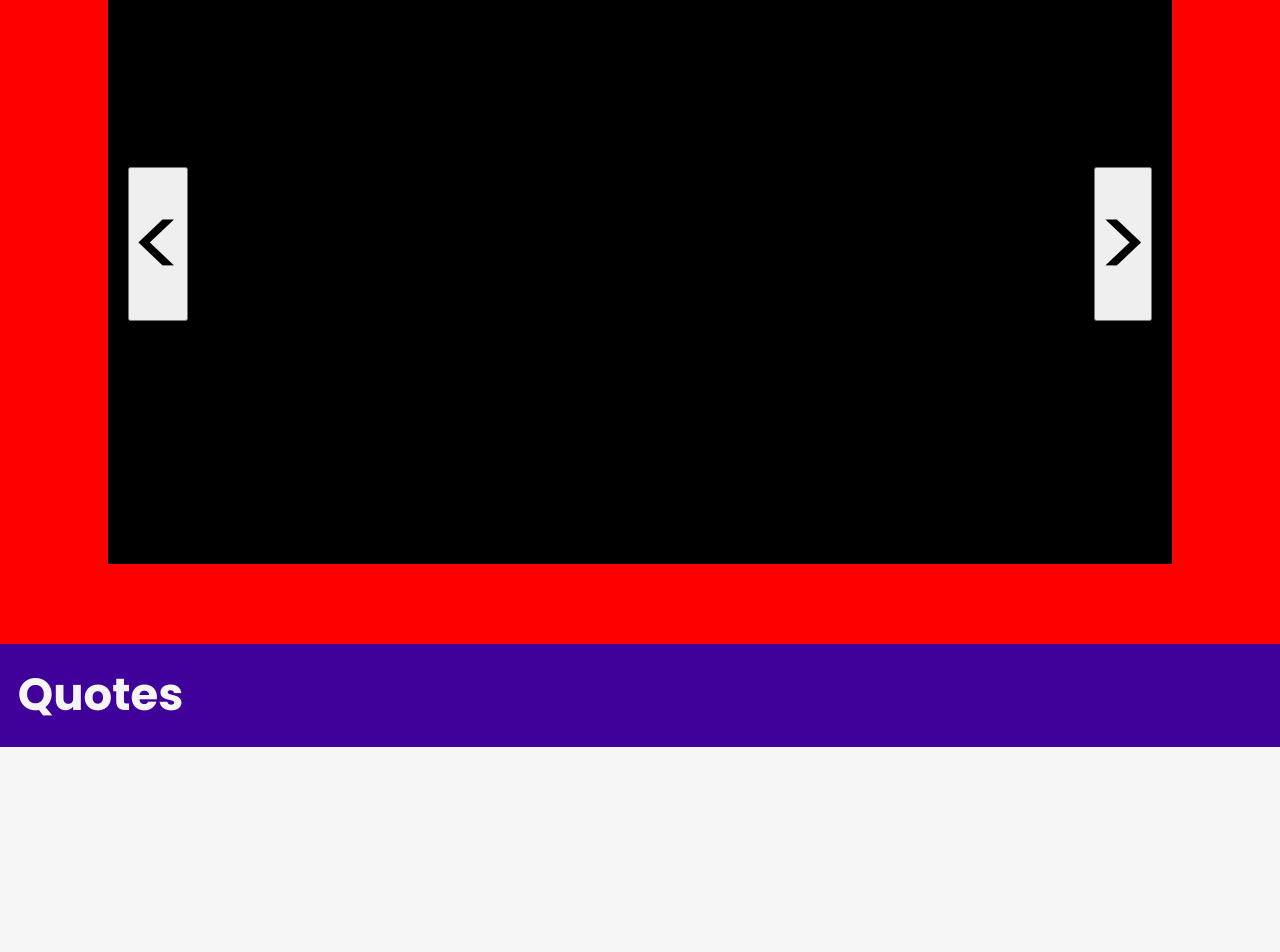
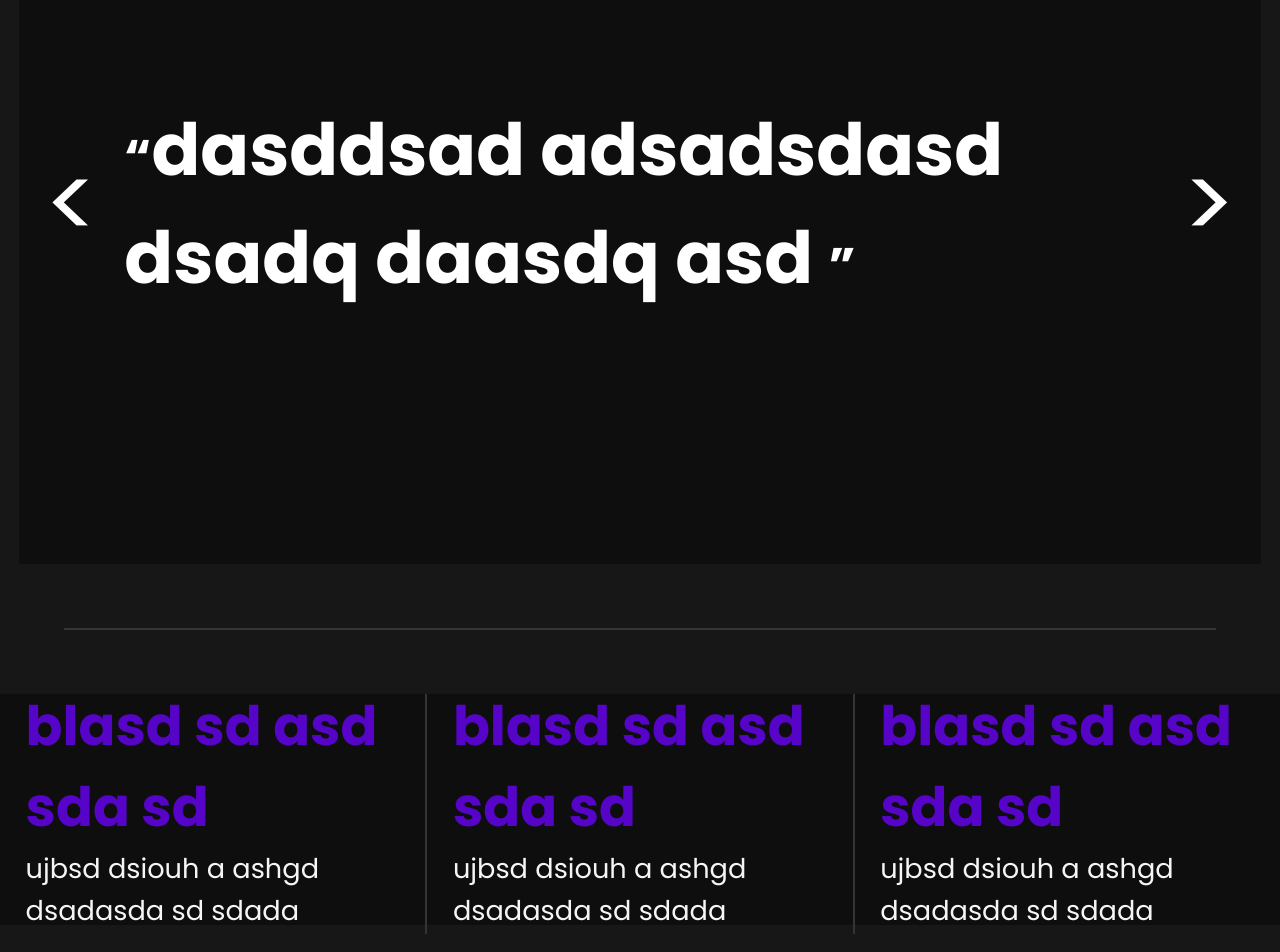
Before and after one commit to Chandu6702/Quotes.io-Frontend, a React (Vite) app: page / in a window 1280 px wide. Shown: the part 260-1212 px from the top of the page. Before the commit the page ends 1007 px from the top, so only its background shows below. Built offline with nearby package versions, Linux system fonts and the light colour scheme.

Commit message:
update Home

```diff
--- a/src/components/Home/Home.jsx
+++ b/src/components/Home/Home.jsx
@@ -4,11 +4,42 @@ import SlideShow from './SlideShow/SlideShow'
 function Home() {
   return (
     <div className={Styles['container']}>
-      <section id='hero'>
+
+      <section id={Styles['hero']}>
         <SlideShow/>
       </section>
-      <section id='info-1'></section>
+
+      <hr/>
+
+      <section id={Styles['info-1']}>
+        <ul id={Styles['list']}>
+          <li className={Styles['items']}>
+            <h3>blasd sd asd sda sd</h3>
+            <p>
+              ujbsd dsiouh a ashgd  dsadasda sd sdada
+            </p>
+          </li>
+          <div className={Styles['lines']}></div>
+          <li className={Styles['items']}>
+            <h3>blasd sd asd sda sd</h3>
+            <p>
+              ujbsd dsiouh a ashgd  dsadasda sd sdada
+            </p>
+          </li>
+          <div className={Styles['lines']}></div>
+          <li className={Styles['items']}>
+            <h3>blasd sd asd sda sd</h3>
+            <p>
+              ujbsd dsiouh a ashgd  dsadasda sd sdada
+            </p>
+          </li>
+        </ul>
+      </section>
+
+      <hr/>
+
       <section id='info-2'></section>
+
     </div>
   )
 }
--- a/src/components/Home/Home.module.css
+++ b/src/components/Home/Home.module.css
@@ -1,7 +1,49 @@
 .container{
     min-height: 100vh;
     display: flex;
+    justify-content: space-around;
+    align-items: center;
+    flex-direction: column;
+}
+
+.container hr{
+    margin: 5% 0;
+    background: rgba(255, 255, 255, 0.129);
+    height: 2px;
+    width: 90%;
+    display: block;
+    border: none;
+}
+
+#info-1{
+    width: 100%;
+}
+
+#list{
+    height: 30vh;
+    display: flex;
+    justify-content: space-evenly;
+}
+
+.items{
+    height: 75%;
+    display: flex;
+    flex-direction: column;
     justify-content: center;
     align-items: center;
-    background: red;
+    font-size: 1.7em;
+    color: whitesmoke;
+    background: #00000068;
+    padding: 2%;
 }
+
+.lines{
+    width: 3px;
+    height: 100%;
+    background: rgba(255, 255, 255, 0.129);
+}
+
+.items h3{
+    font-size: 2em;
+    color: #5604c7;
+}
--- a/src/components/Home/SlideShow/SlideShow.jsx
+++ b/src/components/Home/SlideShow/SlideShow.jsx
@@ -1,14 +1,36 @@
-import React from 'react'
+import React, { useEffect, useState } from 'react'
 import Styles from './SlideShow.module.css'
 
 function SlideShow() {
+
+  const arr=[
+    'Inosdasd asasd as a ','sadas da  a sdsa as asdas das','dasddsad adsadsdasd dsadq daasdq asd ','asdassdsdasdsd sdasdasdsadqdsada sda'
+  ]
+
+  const[idx,setIdx]=useState(0)
+
+  function handleNext(e){
+      setIdx((prev) => {
+        return (prev + 1) % arr.length
+    })
+  }
+
+  function handlePrevious(e){
+    setIdx((idx-1+arr.length)%arr.length)
+  }
+
+  useEffect(() => {
+    const ref = setInterval(handleNext, 2000);
+    return () => clearInterval(ref);
+}, [])
+
   return (
     <div id={Styles['container']}>
-        <button>{'<'}</button>
+        <button onClick={handlePrevious} >{'<'}</button>
         <h1>
-            Test asa asd sad asd
+            {arr[idx]}
         </h1>
-        <button>{'>'}</button>
+        <button onClick={handleNext} >{'>'}</button>
     </div>
   )
 }
--- a/src/components/Home/SlideShow/SlideShow.module.css
+++ b/src/components/Home/SlideShow/SlideShow.module.css
@@ -1,14 +1,34 @@
 #container{
-    /* margin-top: 20px; */
-    padding: 0px 20px;
     display: flex;
     justify-content: space-between;
     align-items: center;
-    height: 80vh;
-    width: 80vw;
-    background: #000;
+    height: 90vh;
+    width: 97vw;
+    background: #00000068;
+    color: white;
+    font-size: 3em;
 }
 
 #container button{
+    margin: 0 2%;
     font-size: 100px;
+    cursor: pointer;
+    background: transparent;
+    color: white;
+    border: none;
+    transition: all 1s ease;
 }
+
+#container button:hover{
+    background: rgba(76, 0, 255, 0.666);
+}
+
+#container h1::before{
+    content: open-quote;
+    font-size: 50px;
+}
+
+#container h1::after{
+    content:close-quote;
+    font-size: 50px;
+}
--- a/src/index.css
+++ b/src/index.css
@@ -6,5 +6,5 @@
     font-family: 'Poppins';
 }
 body{
-    background:whitesmoke;
+    background:rgba(0, 0, 0, 0.909);
 }
```
